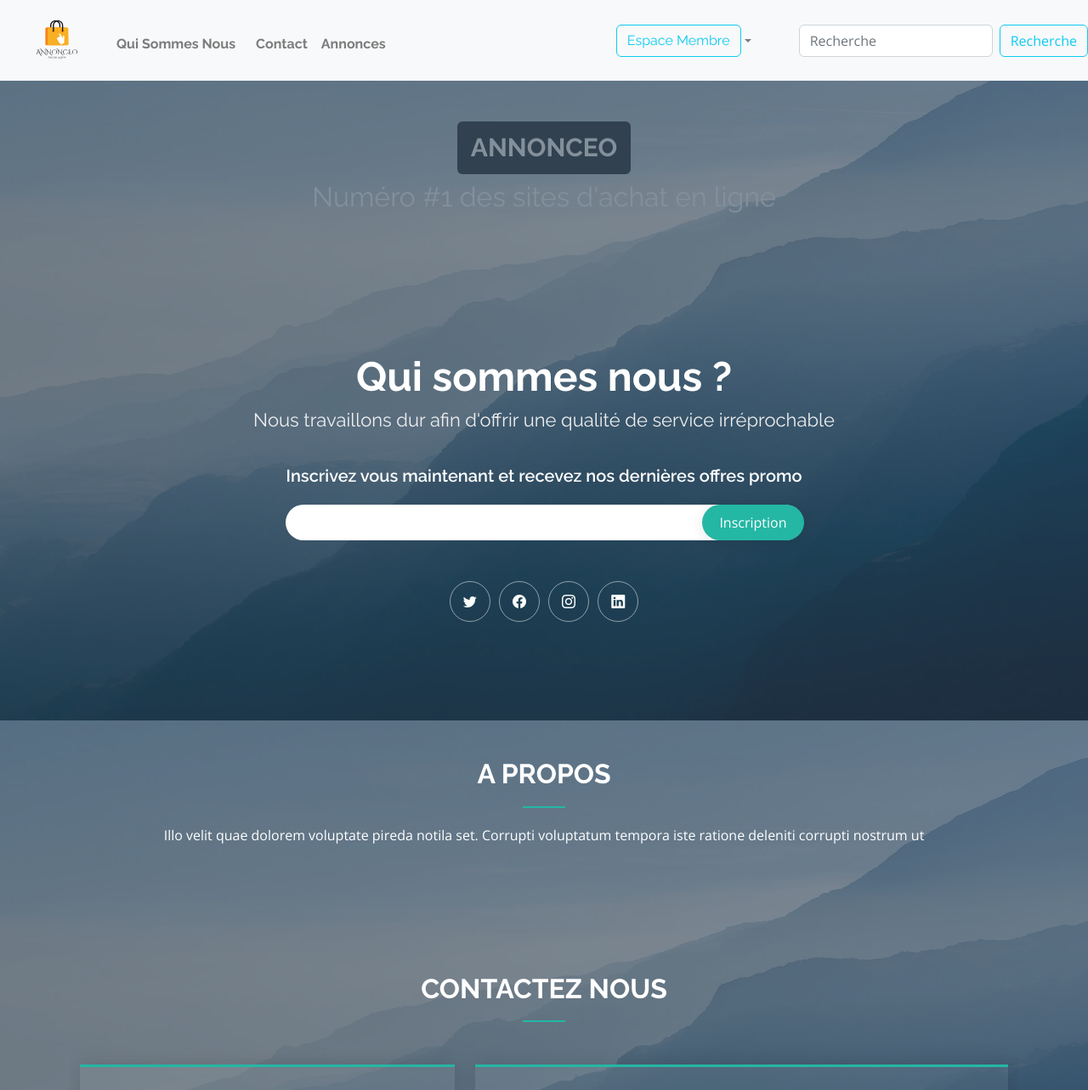
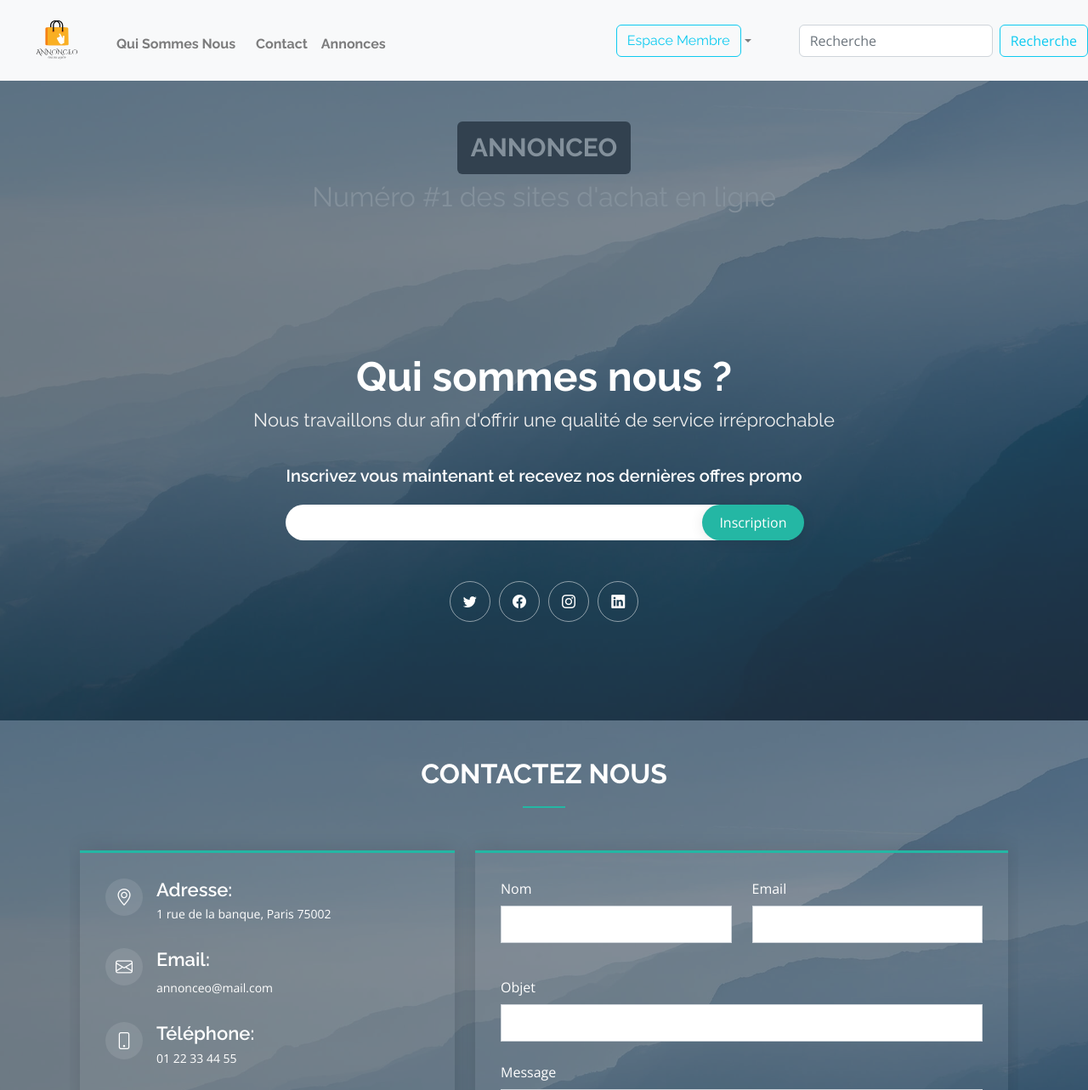
Before and after one commit to Rwananas/Annonceo, a PHP site: page /annonceo/QSN.php in a window 1280 px wide. Shown: the top 1283 px of the page at 85% size. Run offline with PHP 8.4, Linux system fonts and the light colour scheme; data that the repository does not hold is empty; some libraries are stand-ins or nearby versions.

Commit message:
modif QSN

```diff
--- a/QSN.php
+++ b/QSN.php
@@ -76,18 +76,6 @@ require_once('include/header.php');
   </header><!-- End #header -->
 
   <main id="main">
-
-    <!-- ======= About Us Section ======= -->
-    <section id="about" class="about">
-      <div class="container">
-
-        <div class="section-title">
-          <h2>A propos</h2>
-          <p>Illo velit quae dolorem voluptate pireda notila set. Corrupti voluptatum tempora iste ratione deleniti corrupti nostrum ut</p>
-        </div>
-
-      </div>
-    </section><!-- End About Us Section -->
 
     <!-- ======= Contact Us Section ======= -->
     <section id="contact" class="contact">
```
